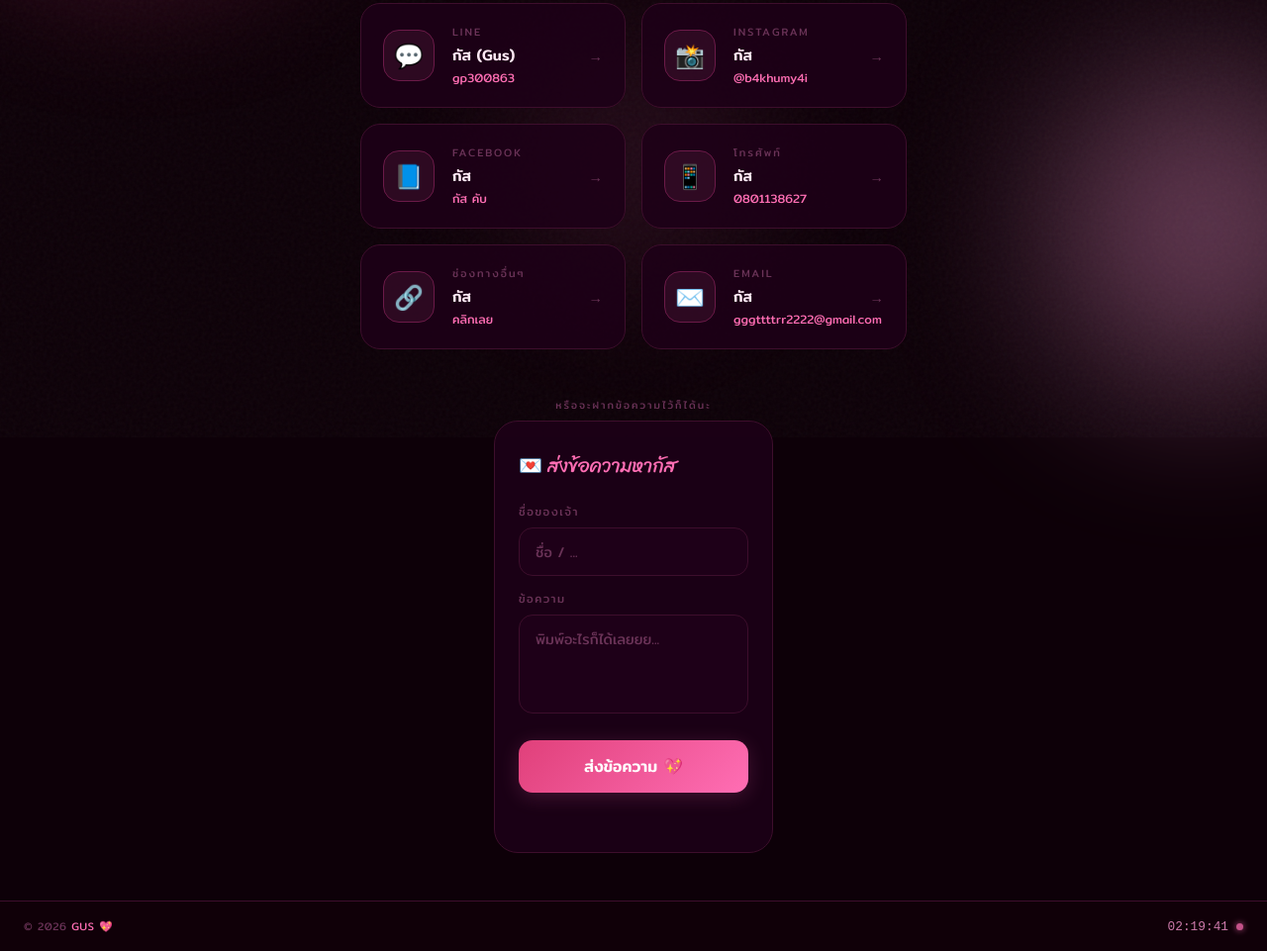
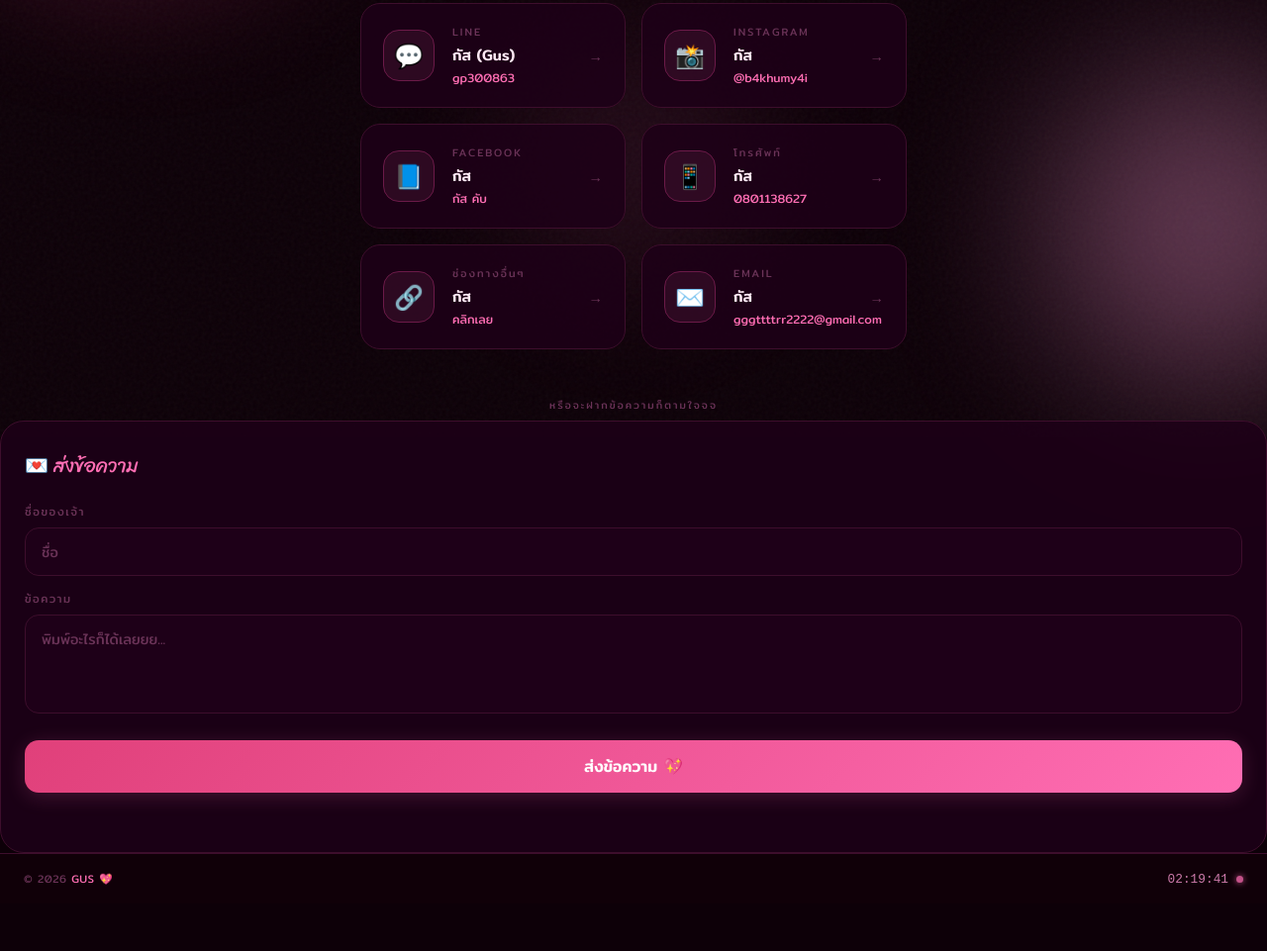
Before and after one commit to sagamot2/4yougirl, a plain HTML site: page contack.html in a window 1280 px wide. Shown: the part 358-1319 px from the top of the page at 99% size. After the commit the page ends 1271 px from the top, so only its background shows below. Drawn offline with Linux system fonts and the light colour scheme; no server answers; a web font is replaced by a local one.

Commit message:
Update contack.html

```diff
--- a/contack.html
+++ b/contack.html
@@ -111,28 +111,25 @@
   </div>
 
   <div class="contact-divider">
-    <span>หรือจะฝากข้อความไว้ก็ได้นะ</span>
+    <span>หรือจะฝากข้อความก็ตามใจจจ</span>
   </div>
 
-  <div class="contact-form-box">
-    <div class="form-card">
-      <div class="form-card-title">💌 ส่งข้อความหากัส</div>
+<form id="contactForm" class="form-card">
+  <div class="form-card-title">💌 ส่งข้อความ</div>
 
   <div class="form-group">
     <label class="form-label">ชื่อของเจ้า</label>
-        <input type="text" id="formName" class="form-input" placeholder="ชื่อ / ..."/>
+    <input type="text" id="name" class="form-input" placeholder="ชื่อ" required />
   </div>
 
   <div class="form-group">
     <label class="form-label">ข้อความ</label>
-        <textarea id="formMsg" class="form-textarea" placeholder="พิมพ์อะไรก็ได้เลยยย..."></textarea>
+    <textarea id="message" class="form-textarea" placeholder="พิมพ์อะไรก็ได้เลยยย..." required></textarea>
   </div>
 
-      <button class="form-submit" id="formSubmit">ส่งข้อความ 💖</button>
-      <div class="form-status" id="formStatus"></div>
-    </div>
-  </div>
-</main>
+  <button type="submit" class="form-submit" id="formSubmitBtn">ส่งข้อความ 💖</button>
+  <div class="form-status" id="statusText"></div>
+</form>
 
 <footer>
   <div class="f-copy">&copy; 2026 <span>GUS</span> 💖</div>
```
Lines whose indentation alone changed are shown as unchanged.
